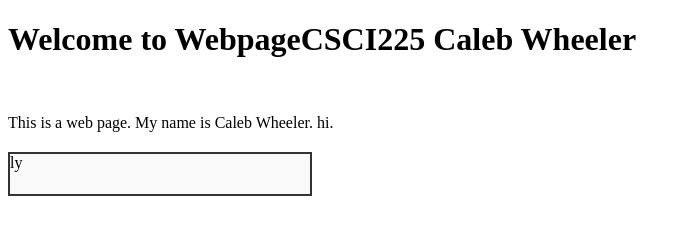
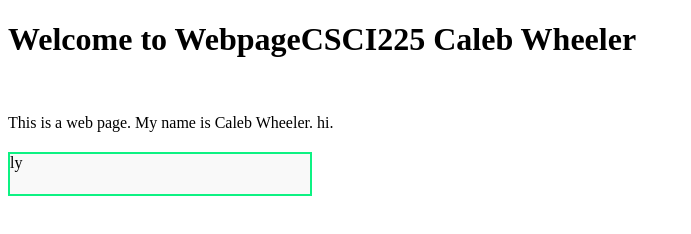
Before and after one commit to cefourwheeler/CSCI225, a plain HTML site: page index.html in a window 1280 px wide. Shown: the whole page, without its empty margins (0-691 px from the left). Drawn offline with Linux system fonts and the light colour scheme.

Commit message:
changed border color

```diff
--- a/index.html
+++ b/index.html
@@ -7,7 +7,7 @@
                 width: 300px;
                 height: 40px;
                 overflow: hidden;
-                border: 2px solid #333;
+                border: 2px solid #0df283;
                 position: relative;
                 background: #f9f9f9;
                 margin-top: 20px;
```
